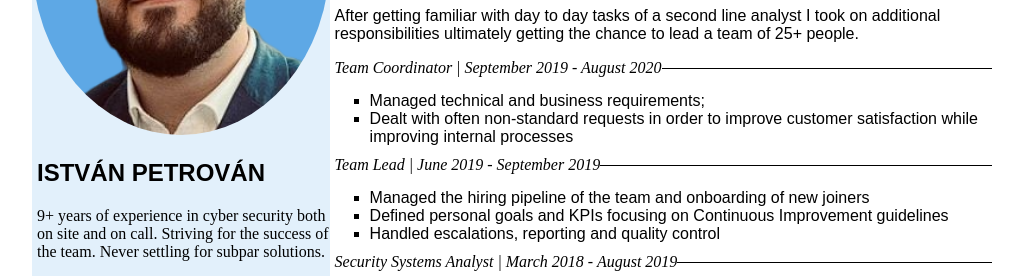
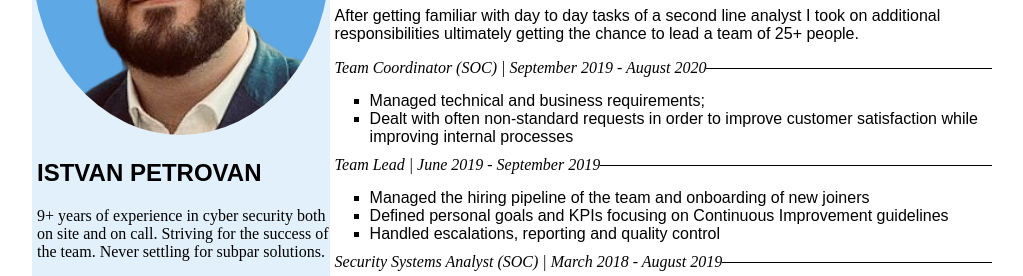
Before and after one commit to petrovanistvan/CV, a plain HTML site: page index.html in a window 1280 px wide. Shown: the part 225-501 px from the top of the page, without its empty margins (128-1151 px from the left). Drawn offline with Linux system fonts and the light colour scheme.

Commit message:
Update index.html

```diff
--- a/index.html
+++ b/index.html
@@ -12,7 +12,7 @@
       <div class="row">
         <div class="column left">
           <img src="./pic.png" alt="" id="profile" />
-          <h2>István Petrován</h2>
+          <h2>Istvan Petrovan</h2>
           <div id="intro">
             9+ years of experience in cyber security both on site and on call.
             Striving for the success of the team. Never settling for subpar
@@ -84,7 +84,7 @@
           </p>
           <div class="mytextdiv coordinator">
             <div class="mytexttitle">
-              <i>Team Coordinator | September 2019 - August 2020</i>
+              <i>Team Coordinator (SOC) | September 2019 - August 2020</i>
             </div>
             <div class="divider"></div>
           </div>
@@ -114,7 +114,7 @@
           </ul>
           <div class="mytextdiv">
             <div class="mytexttitle">
-              <i>Security Systems Analyst | March 2018 - August 2019</i>
+              <i>Security Systems Analyst (SOC) | March 2018 - August 2019</i>
             </div>
             <div class="divider"></div>
           </div>
```
